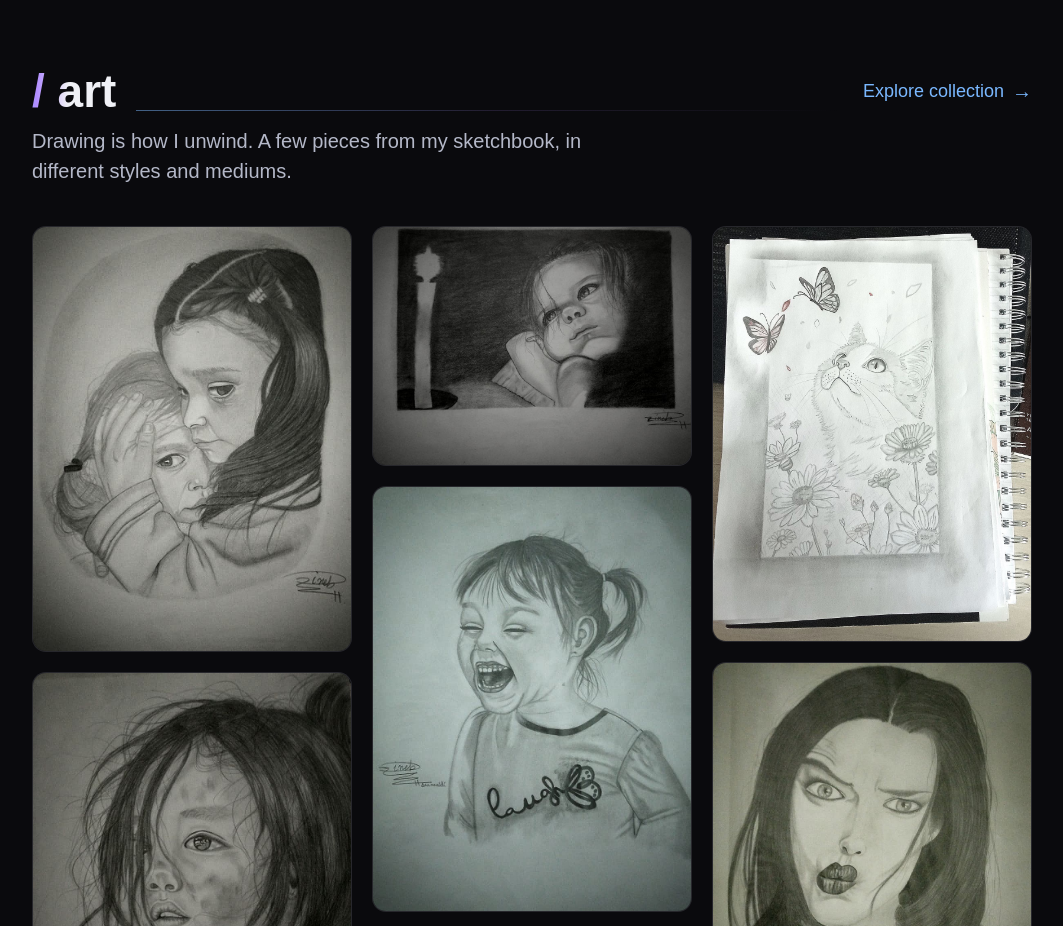
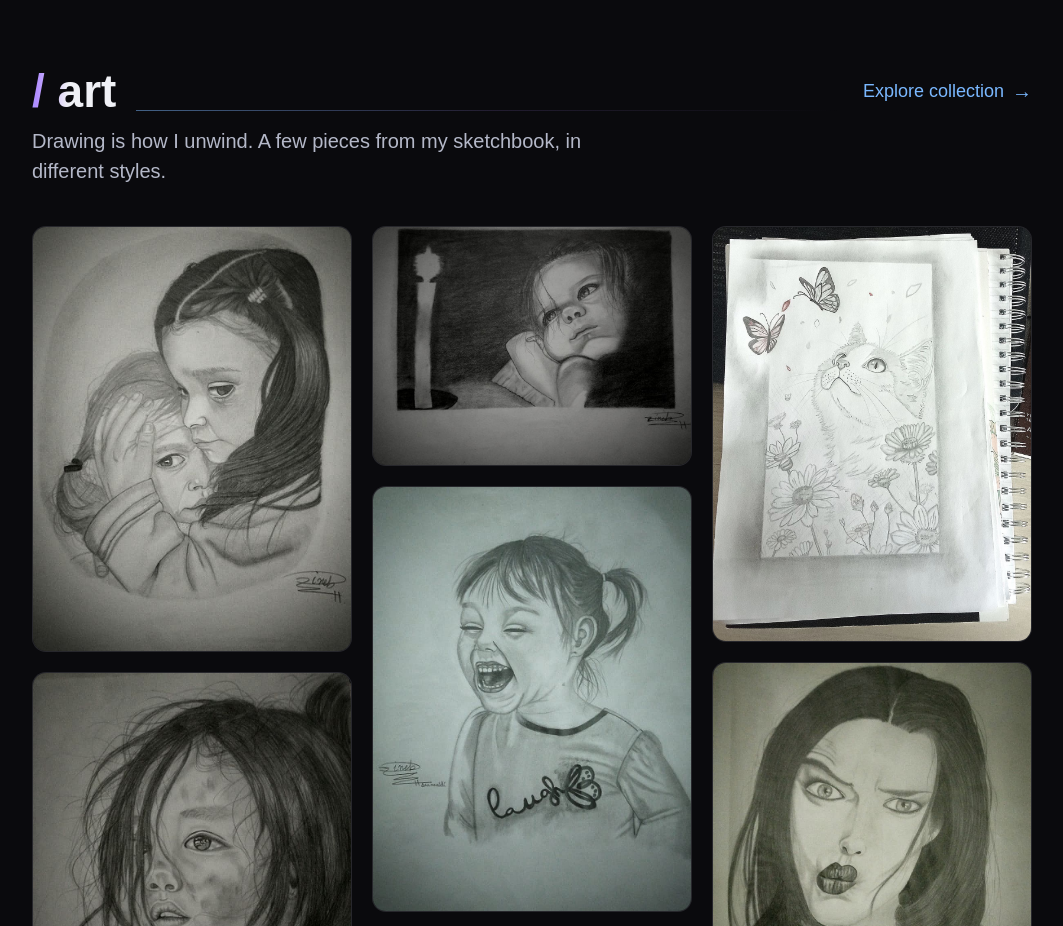
Before and after one commit to Zineb06/My-portfolio, a React (Vite) app: page / in a window 1280 px wide. Shown: the part 3880-4806 px from the top of the page, without its empty margins (108-1171 px from the left). Built offline with nearby package versions, Linux system fonts and the light colour scheme; a web font is replaced by a local one.

Commit message:
content: shorten art section description
Co-Authored-By: Claude Opus 5.5 <noreply@anthropic.com>

```diff
--- a/src/components/Art.jsx
+++ b/src/components/Art.jsx
@@ -24,7 +24,7 @@ const Art = () => {
       <FadeInSection delay="200ms">
         <div className="art-description">
           Drawing is how I unwind. A few pieces from my sketchbook, in
-          different styles and mediums.
+          different styles.
         </div>
       </FadeInSection>
       <div className="art-container">
```
